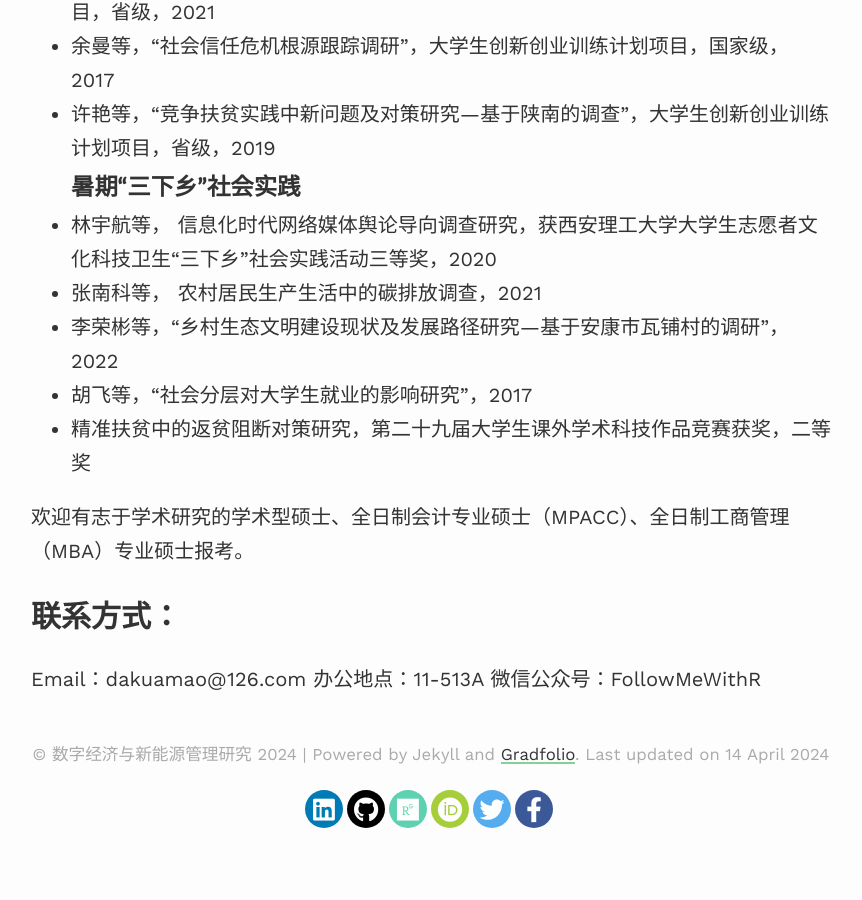
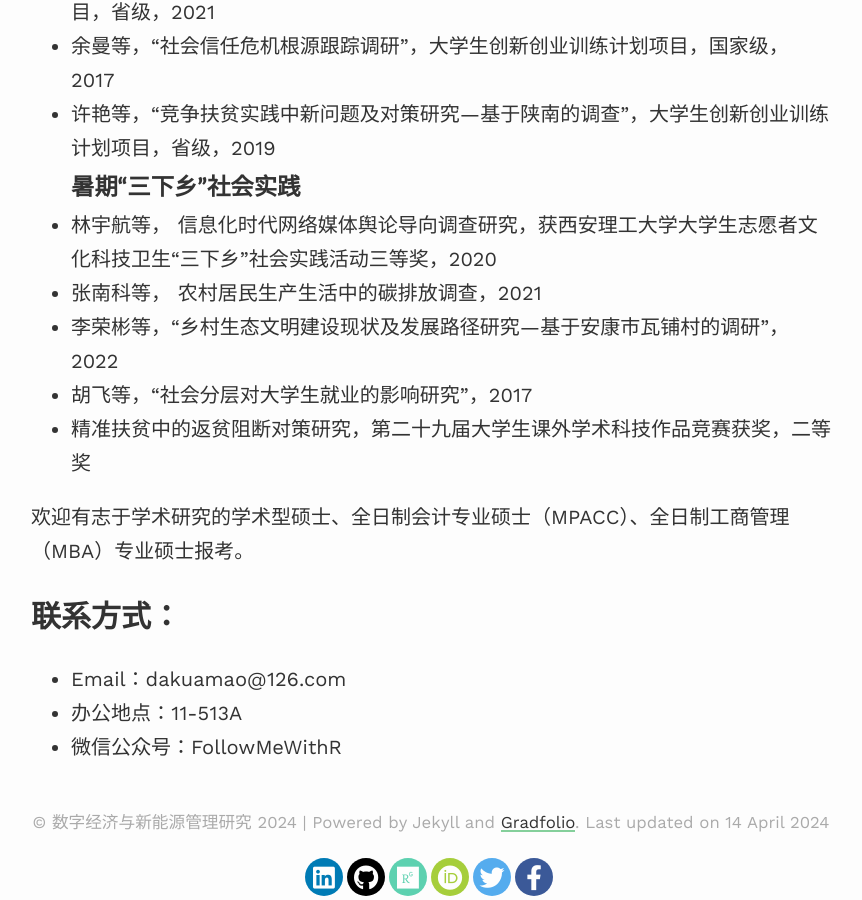
Before and after one commit to dakuamao/sun, a Jekyll site: the page built from index.md, in a window 1280 px wide and 900 px high, scrolled down 5089 px. Shown: the whole window, without its empty margins (209-1071 px from the left). Built offline with Jekyll 4.4.1, drawn with Linux system fonts in a browser that asks for light colours; nearby versions of some CDN libraries; our own code applies the rules of GitHub Pages for plain Markdown files; before the commit the page ends 5921 px from its top, so only the background shows below that.

```diff
--- a/index.md
+++ b/index.md
@@ -97,6 +97,6 @@
 欢迎有志于学术研究的学术型硕士、全日制会计专业硕士（MPACC）、全日制工商管理（MBA）专业硕士报考。
 
 ## 联系方式：
-Email：dakuamao@126.com
-办公地点：11-513A
-微信公众号：FollowMeWithR
+- Email：dakuamao@126.com
+- 办公地点：11-513A
+- 微信公众号：FollowMeWithR
```
